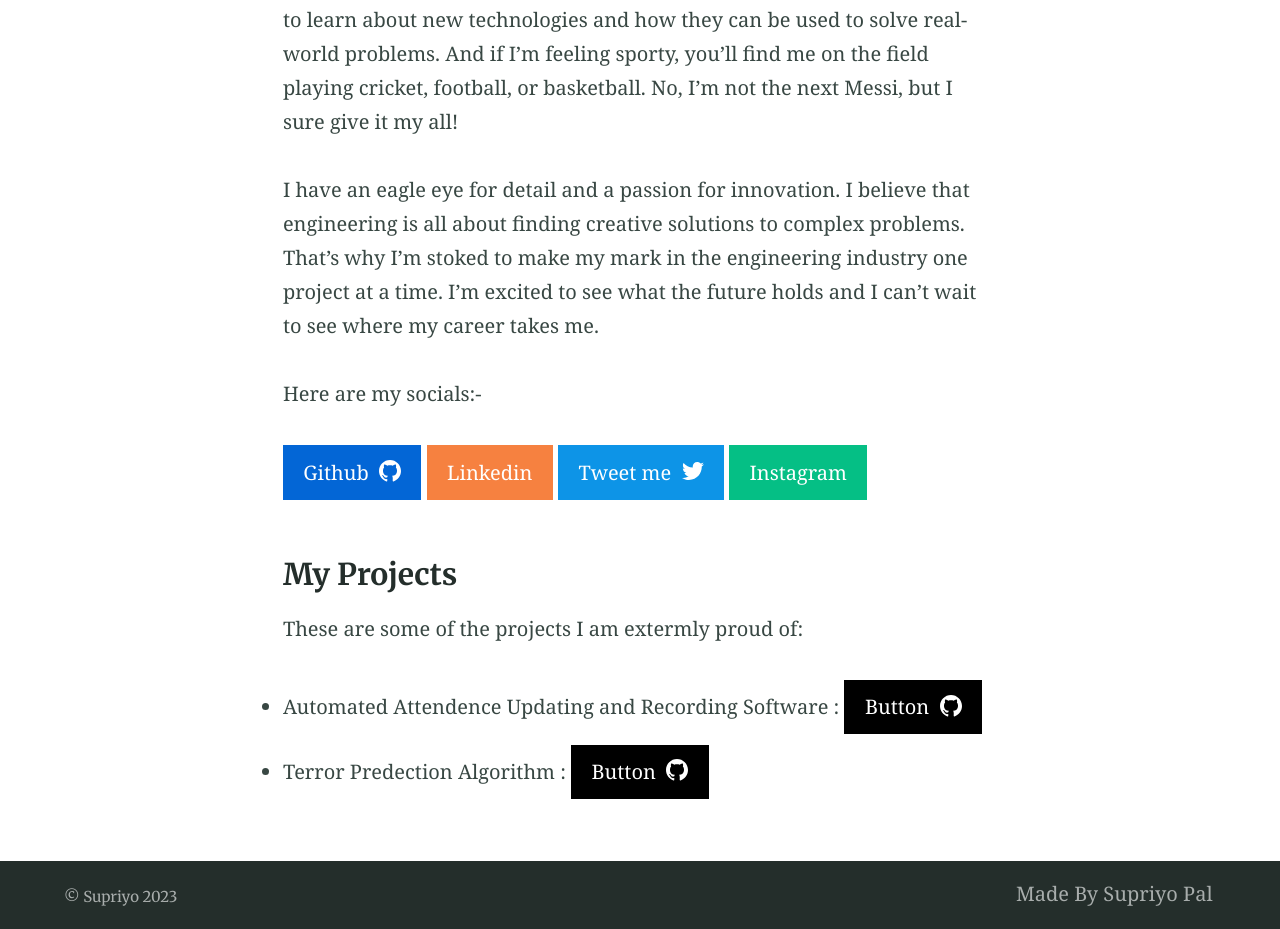
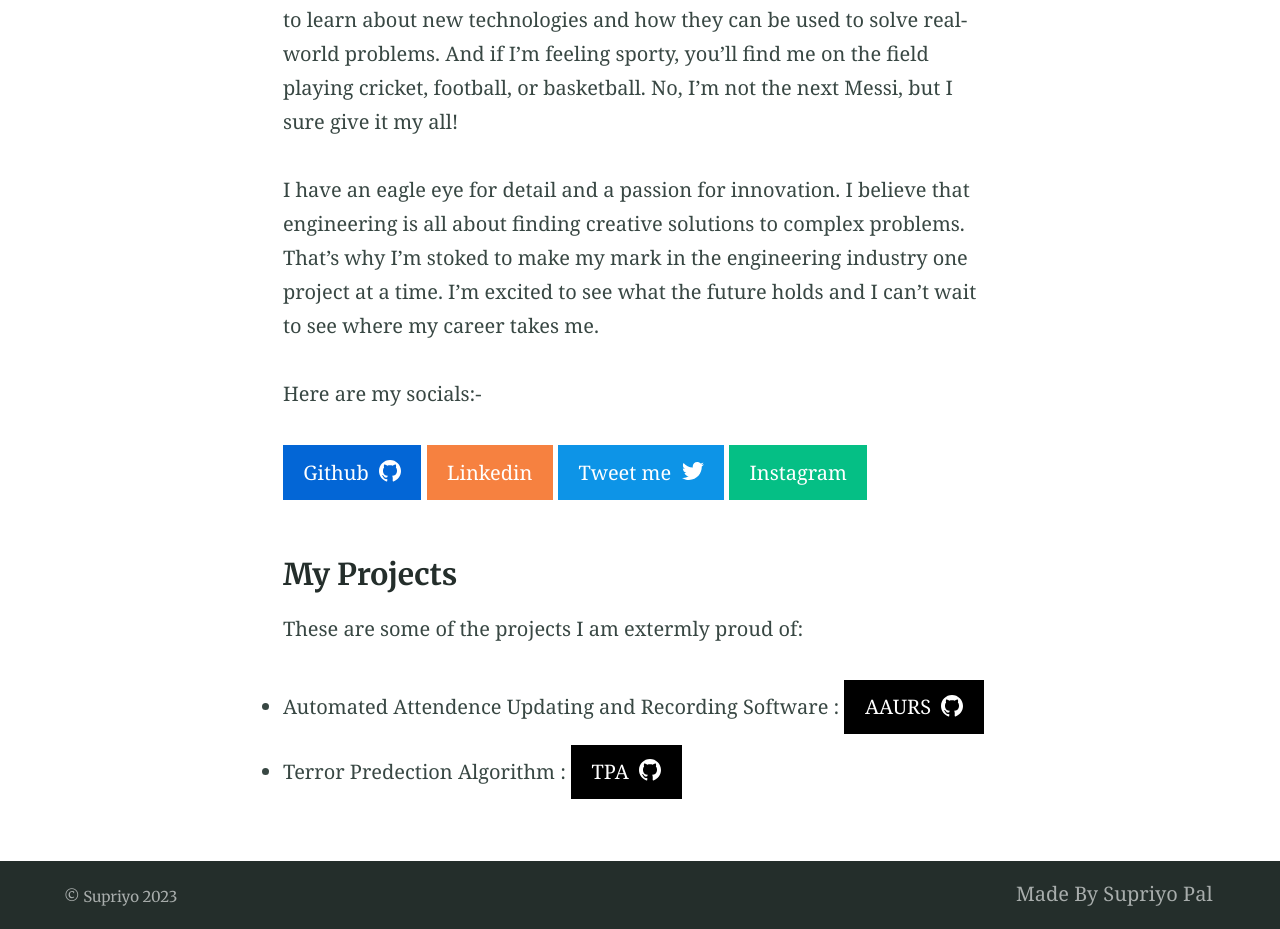
Before and after one commit to Supriyoiiest/supriyoiiest.github.io, a Jekyll site: the page built from index.md, in a window 1280 px wide. Shown: the part 645-1574 px from the top of the page. Built offline with Jekyll 4.4.1, drawn with Linux system fonts in a browser that asks for light colours; part of the change alters nothing that is shown.

Commit message:
Update index.md

```diff
--- a/index.md
+++ b/index.md
@@ -19,5 +19,5 @@ Here are my socials:-
 
 These are some of the projects I am extermly proud of:
 
-- Automated Attendence Updating and Recording Software : {% include button.html text="" icon="github" link="https://github.com/Supriyoiiest/AARUS" color="#000000" %}
-- Terror Predection Algorithm : {% include button.html icon="github" link="https://github.com/Supriyoiiest/Terror-Preduction-Algo" color="#000000" %}
+- Automated Attendence Updating and Recording Software : {% include button.html text="AAURS" icon="github" link="https://github.com/Supriyoiiest/AARUS" color="#000000" %}
+- Terror Predection Algorithm : {% include button.html text="TPA" icon="github" link="https://github.com/Supriyoiiest/Terror-Preduction-Algo" color="#000000" %}
```
